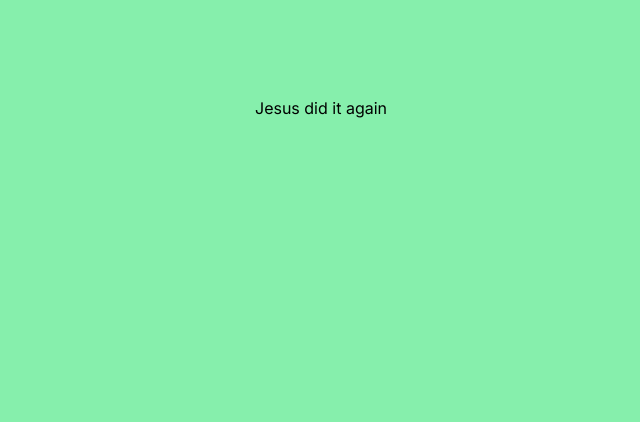
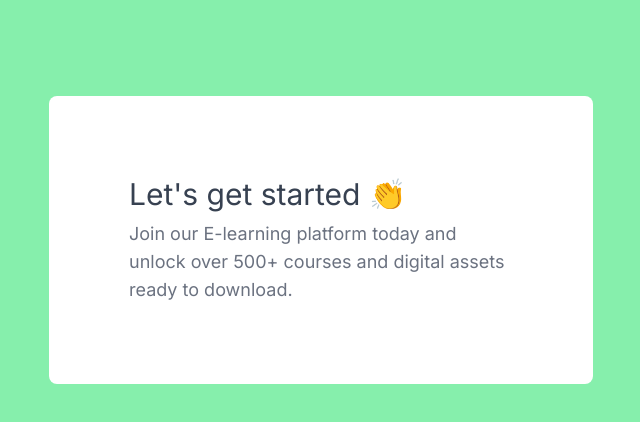
Before and after one commit to odhiambo-ed/next-cool-form, a Next.js app: page / in a window 1280 px wide. Shown: the top 422 px of the page, without its empty margins (319-959 px from the left). Built offline with nearby package versions, Linux system fonts and the light colour scheme.

Commit message:
add form to page

```diff
--- a/app/page.js
+++ b/app/page.js
@@ -1,7 +1,17 @@
 export default function Home() {
   return (
     <main className="bg-green-300 flex min-h-screen flex-col items-center justify-between p-24">
-      <h1>Jesus did it again</h1>
+      <form className="bg-white rounded-lg flex w-1/2">
+        <div className="flex-1 text-gray-700 p-20">
+          <h1 className="text-3xl pb-2 font-latoBold">
+            Let's get started 👏
+          </h1>
+          <p className="text-lg  text-gray-500">
+            Join our E-learning platform today and unlock over 500+ courses
+            and digital assets ready to download.
+          </p>
+        </div>
+      </form>
     </main>
   );
 }
```
